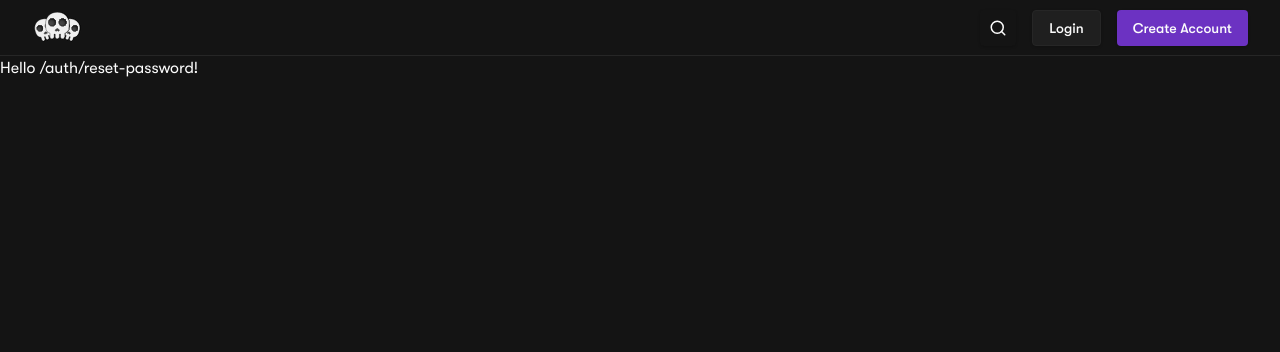
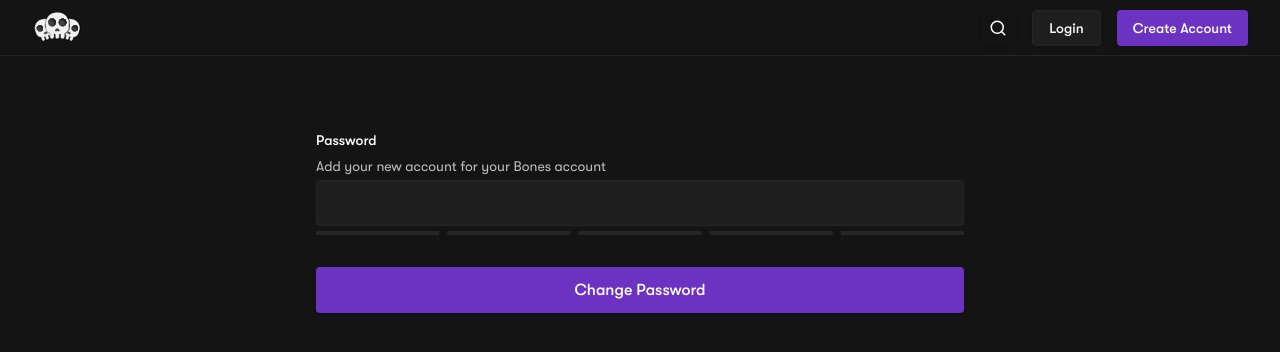
Before and after one commit to AkashSDas/bones, a React (Vite) app in the folder frontend/: page /auth/reset-password in a window 1280 px wide. Shown: the top 352 px of the page. Built offline with nearby package versions, Linux system fonts and the light colour scheme; what @tanstack/router-zod-adapter would draw is missing.

Commit message:
[fe] add markup for forgot password and reset password

```diff
--- a/frontend/src/routes/auth/forgot-password.tsx
+++ b/frontend/src/routes/auth/forgot-password.tsx
@@ -1,5 +1,79 @@
+import { zodResolver } from "@hookform/resolvers/zod";
 import { createFileRoute } from "@tanstack/react-router";
+import type React from "react";
+import { useForm } from "react-hook-form";
+import { z } from "zod";
+
+import { Button } from "@/components/shared/Button";
+import {
+    Form,
+    FormControl,
+    FormDescription,
+    FormField,
+    FormItem,
+    FormLabel,
+    FormMessage,
+} from "@/components/shared/Form";
+import { Input } from "@/components/shared/Input";
 
 export const Route = createFileRoute("/auth/forgot-password")({
-    component: () => <div>Hello /auth/forgot-password!</div>,
+    component: ForgotPasswordPage,
 });
+
+const FormSchema = z.object({
+    email: z.string().email(),
+});
+
+function ForgotPasswordPage(): React.JSX.Element {
+    const form = useForm<z.infer<typeof FormSchema>>({
+        resolver: zodResolver(FormSchema),
+        defaultValues: { email: "" },
+    });
+
+    function onSubmit(values: z.infer<typeof FormSchema>) {
+        console.log({ values });
+    }
+
+    return (
+        <main className="my-2 md:my-6 px-4 md:py-8 mx-auto w-full max-w-[680px] space-y-4 md:space-y-4">
+            <h1 className="h2">Forgot Password</h1>
+
+            <Form {...form}>
+                <form
+                    onSubmit={form.handleSubmit(onSubmit)}
+                    className="space-y-6 md:space-y-8"
+                >
+                    <FormField
+                        control={form.control}
+                        name="email"
+                        render={({ field }) => (
+                            <FormItem>
+                                <FormLabel>Email Address</FormLabel>
+                                <FormDescription>
+                                    Password reset instructions will be sent to your
+                                    registered Bones account
+                                </FormDescription>
+                                <FormControl>
+                                    <Input
+                                        placeholder="example@gmail.com"
+                                        type="email"
+                                        required
+                                        {...field}
+                                    />
+                                </FormControl>
+                                <FormMessage />
+                            </FormItem>
+                        )}
+                    />
+
+                    <Button
+                        type="submit"
+                        className="w-full h-[38px] md:h-[46px] text-sm md:text-base"
+                    >
+                        Send Instructions
+                    </Button>
+                </form>
+            </Form>
+        </main>
+    );
+}
--- a/frontend/src/routes/auth/reset-password.tsx
+++ b/frontend/src/routes/auth/reset-password.tsx
@@ -1,5 +1,90 @@
+import { zodResolver } from "@hookform/resolvers/zod";
 import { createFileRoute } from "@tanstack/react-router";
+import type React from "react";
+import { useForm } from "react-hook-form";
+import { z } from "zod";
+
+import { Button } from "@/components/shared/Button";
+import {
+    Form,
+    FormControl,
+    FormDescription,
+    FormField,
+    FormItem,
+    FormLabel,
+    FormMessage,
+} from "@/components/shared/Form";
+import { Input } from "@/components/shared/Input";
+import { PasswordStrengthBar } from "@/components/shared/PasswordStrengthBar";
+import { usePasswordStrength } from "@/hooks/form";
 
 export const Route = createFileRoute("/auth/reset-password")({
-    component: () => <div>Hello /auth/reset-password!</div>,
+    component: ResetPasswordPage,
 });
+
+const FormSchema = z.object({
+    newPassword: z.string().email(),
+});
+
+function ResetPasswordPage(): React.JSX.Element {
+    const form = useForm<z.infer<typeof FormSchema>>({
+        resolver: zodResolver(FormSchema),
+        defaultValues: { newPassword: "" },
+    });
+
+    const strength = usePasswordStrength(
+        () => form.getValues().newPassword,
+        form.watch("newPassword"),
+    );
+
+    function onSubmit(values: z.infer<typeof FormSchema>) {
+        console.log({ values });
+    }
+
+    return (
+        <main className="my-2 md:my-6 px-4 md:py-8 mx-auto w-full max-w-[680px] space-y-4 md:space-y-4">
+            <h1 className="h2"></h1>
+
+            <Form {...form}>
+                <form
+                    onSubmit={form.handleSubmit(onSubmit)}
+                    className="space-y-6 md:space-y-8"
+                >
+                    <FormField
+                        control={form.control}
+                        name="newPassword"
+                        render={({ field }) => (
+                            <FormItem>
+                                <FormLabel>Password</FormLabel>
+                                <FormDescription>
+                                    Add your new account for your Bones account
+                                </FormDescription>
+                                <FormControl>
+                                    <Input
+                                        type="password"
+                                        minLength={8}
+                                        maxLength={255}
+                                        required
+                                        {...field}
+                                    />
+                                </FormControl>
+
+                                <PasswordStrengthBar
+                                    strengthPercentage={strength.score}
+                                />
+                                <FormMessage />
+                            </FormItem>
+                        )}
+                    />
+
+                    <Button
+                        type="submit"
+                        className="w-full h-[38px] md:h-[46px] text-sm md:text-base"
+                    >
+                        Change Password
+                    </Button>
+                </form>
+            </Form>
+        </main>
+    );
+}
```
